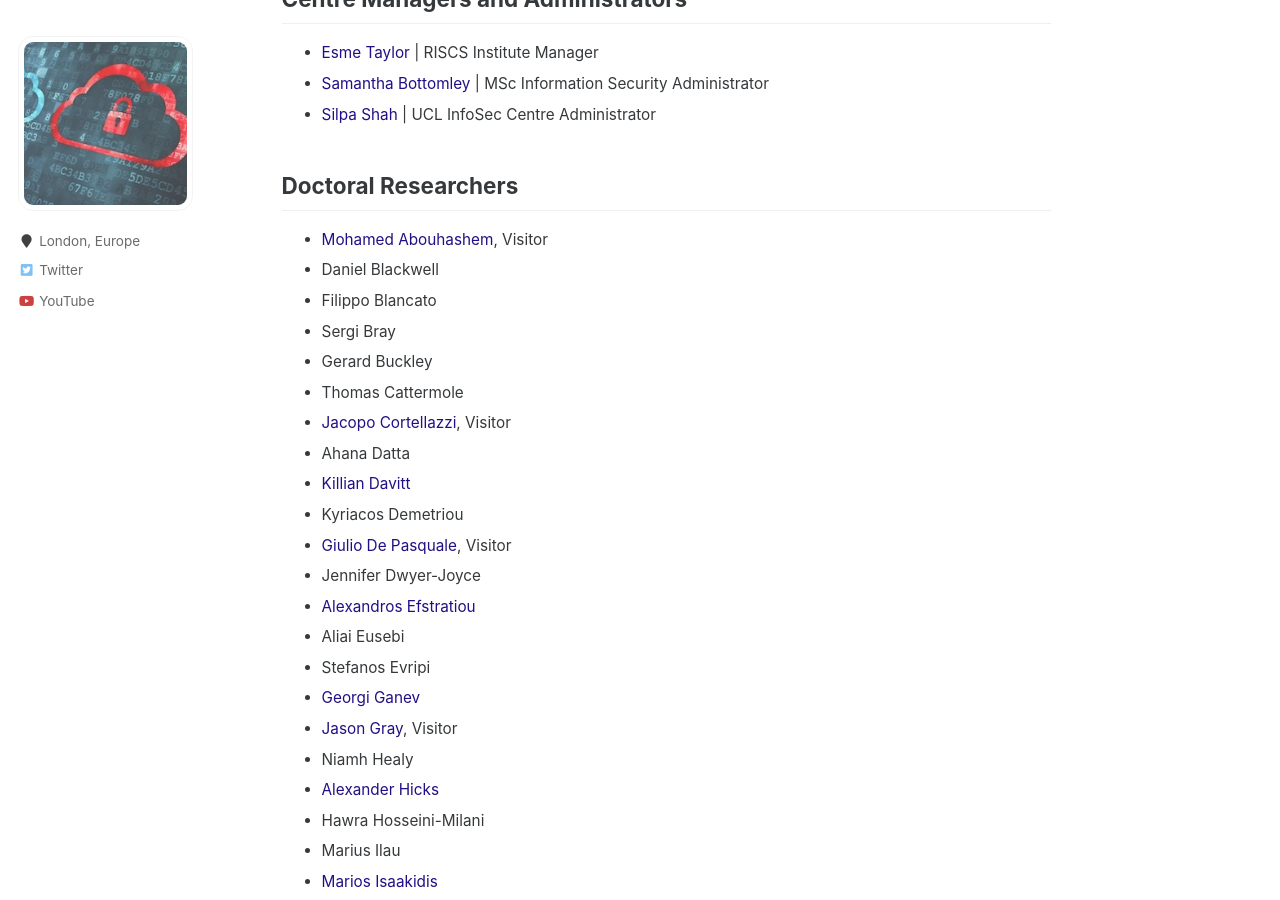
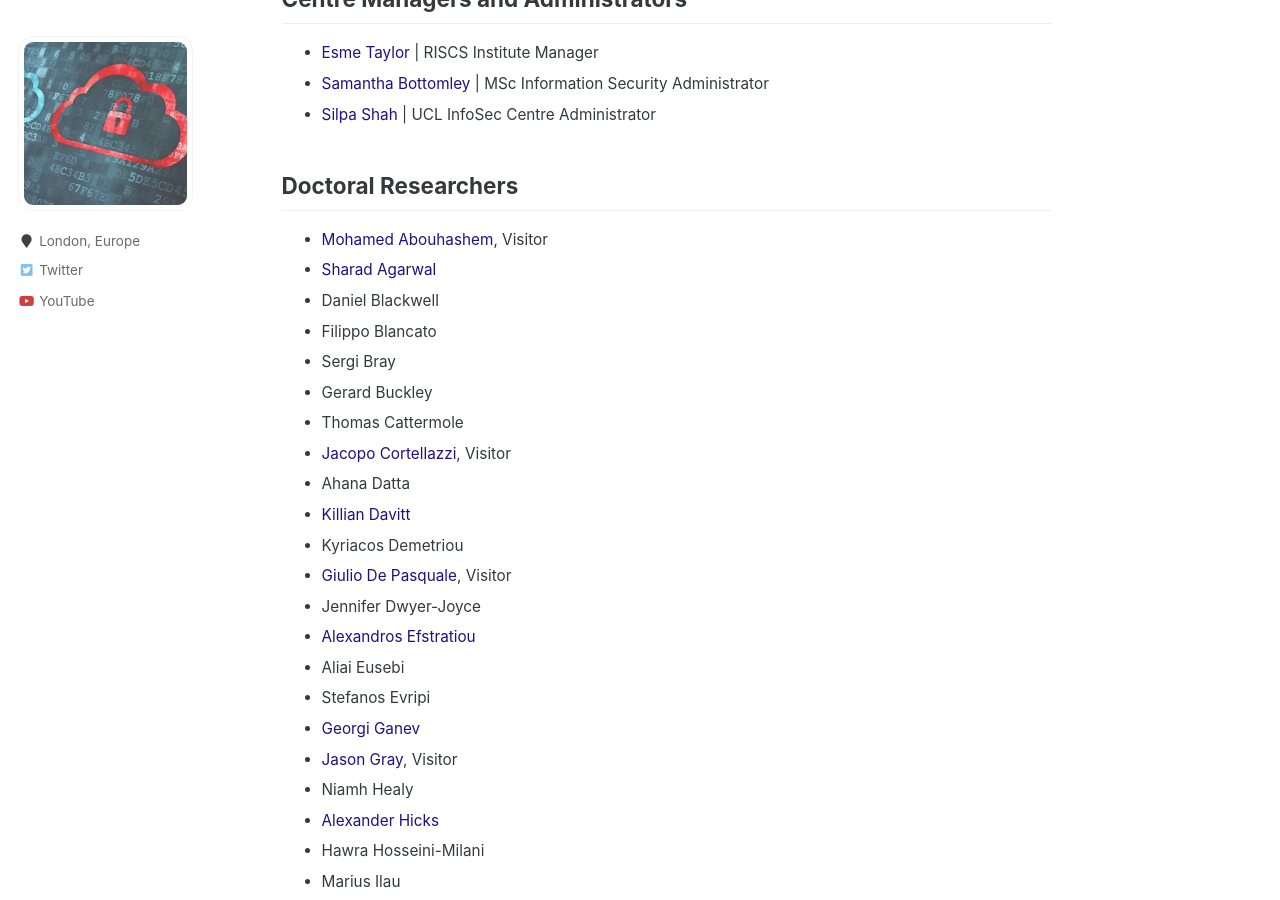
Before and after one commit to uclisec/uclisec.github.io, a Jekyll site: the page built from _pages/people.md, in a window 1280 px wide and 900 px high, scrolled down 2451 px. Built offline with Jekyll 4.4.1, drawn with Linux system fonts in a browser that asks for light colours.

Commit message:
Update people.md

```diff
--- a/_pages/people.md
+++ b/_pages/people.md
@@ -104,6 +104,7 @@ Research Fellow</p>
 ## Doctoral Researchers
 
 - [Mohamed Abouhashem](https://s2lab.cs.ucl.ac.uk), Visitor
+- [Sharad Agarwal](https://sharad1126.github.io/)
 - Daniel Blackwell
 - Filippo Blancato
 - Sergi Bray
```
